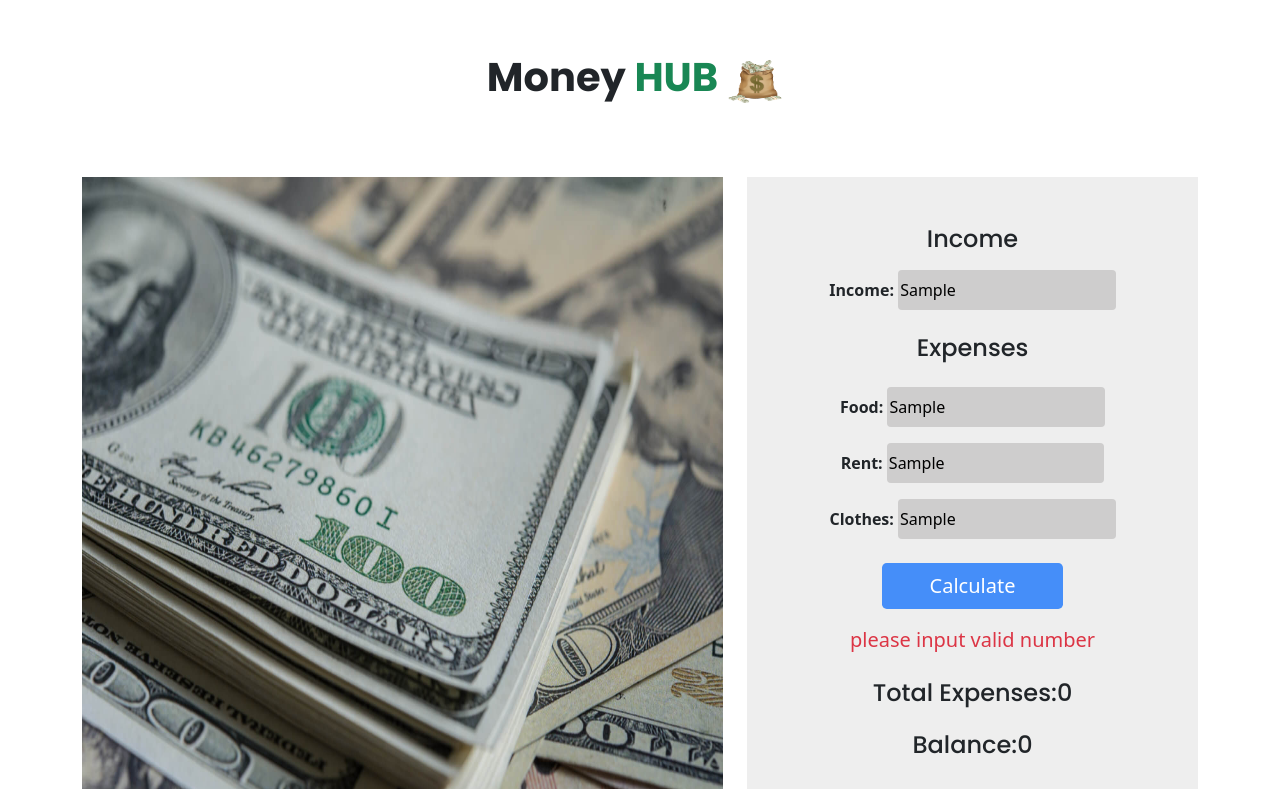
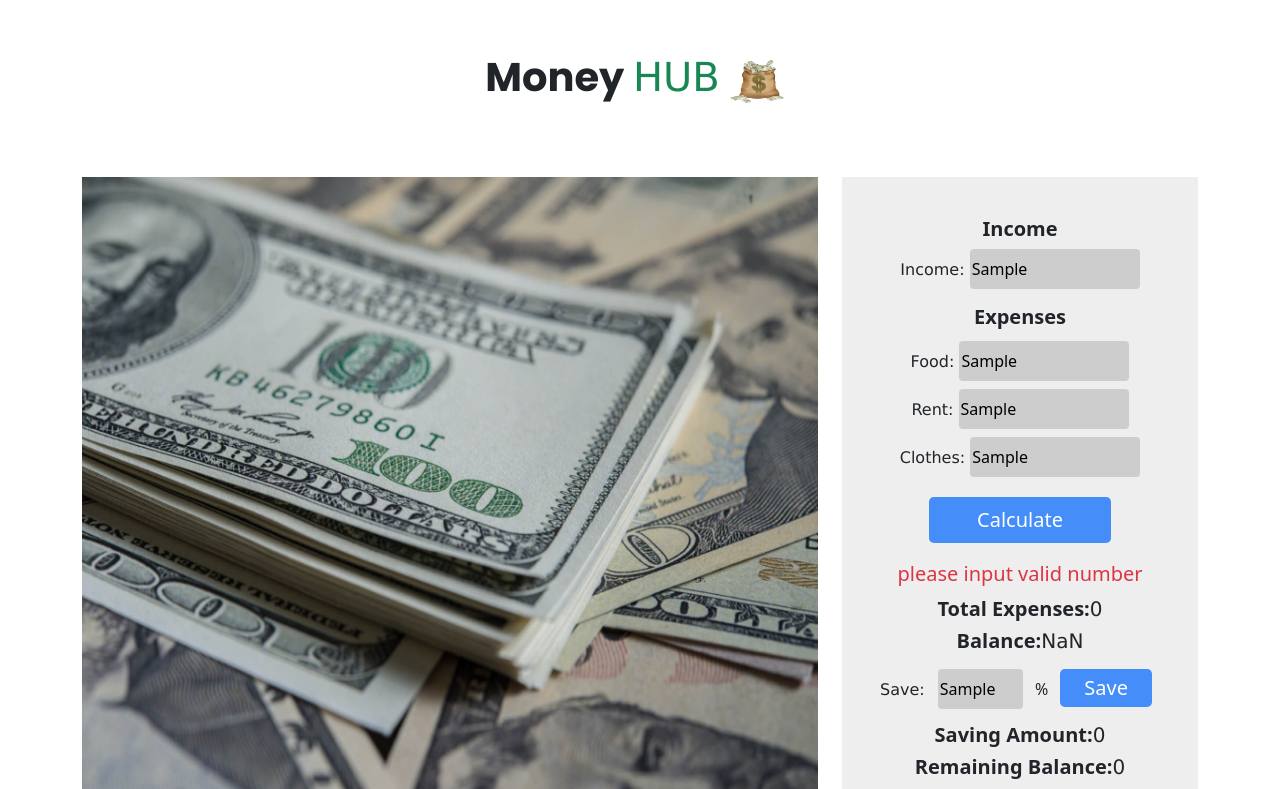
Before and after one commit to arifraj199/money-master-assingment05, a plain HTML site: page index.html in a window 1280 px wide. Both pictures are taken after typing "Sample", "Sample", "Sample", "Sample", "Sample" into the empty fields and a click on the button "Calculate". Shown: the top 789 px of the page. Drawn offline with nearby package versions, Linux system fonts and the light colour scheme.

Commit message:
extra image remove and necessary style added

```diff
--- a/css/style.css
+++ b/css/style.css
@@ -23,6 +23,11 @@ p {
     font-family: 'Montserrat', sans-serif;
 }
 
+span {
+    font-weight: 500;
+    font-family: Verdana, Geneva, Tahoma, sans-serif;
+}
+
 .bg-balance-info {
     background-color: #eeeeee;
 }
--- a/index.html
+++ b/index.html
@@ -25,40 +25,40 @@
         <section class="container">
             <div class="row my-5 gy-3 gx-lg-4">
                 <!-- image -->
-                <div class="col-12 col-md-7">
+                <div class="col-12 col-md-8">
                     <img class="img-fluid h-100" src="images/money2.jpg" alt="">
                 </div>
                 <!-- account -->
-                <div class="col-12 col-md-5 text-center ">
-                    <div class="bg-balance-info px-2 py-5">
+                <div class="col-12 col-md-4 text-center ">
+                    <div class="bg-balance-info px-2 py-3">
                         <!-- total income -->
                         <div>
-                            <h4 class="mb-3">Income</h4>
-                            <span class="fw-bold">Income: </span><input id="income-cost" class="w-50 border-0 py-2 input-bg rounded" type="text" value="">
+                            <h5 class="mb-2 mt-4 fw-bold">Income</h5>
+                            <span>Income: </span><input id="income-cost" class="w-50 border-0 py-2 input-bg rounded" type="text" value="">
                         </div>
                         <!-- expenses -->
                         <div>
-                            <h4 class="mt-4 mb-3">Expenses</h4>
-                            <span class="fw-bold">Food: </span><input id="food-cost" class="w-50 my-2 py-2 input-bg border-0 rounded" type="text" value="">
-                            <br><span class="fw-bold">Rent: </span><input id="rent-cost" class="w-50 my-2 py-2 input-bg border-0 rounded" type="text" value="">
-                            <br><span class="fw-bold">Clothes: </span><input id="clothes-cost" class="w-50 my-2 py-2 input-bg border-0 rounded" type="text" value=""><br>
+                            <h5 class="mt-3 mb-2 fw-bold">Expenses</h5>
+                            <span>Food: </span><input id="food-cost" class="w-50 my-1 py-2 input-bg border-0 rounded" type="text" value="">
+                            <br><span>Rent: </span><input id="rent-cost" class="w-50 my-1 py-2 input-bg border-0 rounded" type="text" value="">
+                            <br><span>Clothes: </span><input id="clothes-cost" class="w-50 my-1 py-2 input-bg border-0 rounded" type="text" value=""><br>
                         </div>
                         <!-- calculate button -->
                         <div class="mb-3 mt-3">
-                            <button id="calculate-button" class="bg-primary bg-opacity-75 text-white border-0 fs-5 px-5 py-2 rounded-3 ">Calculate</button>
+                            <button id="calculate-button" class="bg-primary bg-opacity-75 text-white border-0 fs-5 px-5 py-2 rounded-3">Calculate</button>
                         </div>
                         <div id="error-message" class="text-danger fs-5"></div>
                         <!-- total balance count -->
                         <div>
-                            <h4 class="my-4">Total Expenses:<span id="expenses-total">0</span></h4>
-                            <h4 class="my-4">Balance:<span id="balance-total">0</span></h4>
+                            <h5 class="my-2 fw-bold">Total Expenses:<span id="expenses-total">0</span></h5>
+                            <h5 class="my-2 fw-bold">Balance:<span id="balance-total">0</span></h5>
                         </div>
                         <!-- saving balance -->
                         <div>
-                            <span class="fw-bold">Save: </span><input id="save-cost" class="w-25 border-0 py-2 input-bg mx-2 rounded" type="text" value=""> % <button id="save-button" class="bg-primary bg-opacity-75 text-white border-0 fs-5 px-4 py-1 my-2 mx-2 rounded-3 ">Save</button>
+                            <span>Save: </span><input id="save-cost" class="w-25 border-0 py-2 input-bg mx-2 rounded" type="text" value=""> % <button id="save-button" class="bg-primary bg-opacity-75 text-white border-0 fs-5 px-4 py-1 my-2 mx-2 rounded-3 ">Save</button>
                             <div id="error-throw" class="text-danger fs-5"></div>
-                            <h4 class="my-3">Saving Amount:<span id="saving-amount">0</span></h4>
-                            <h4>Remaining Balance:<span id="remaining-amount">0</span></h4>
+                            <h5 class="my-2 fw-bold">Saving Amount:<span id="saving-amount">0</span></h5>
+                            <h5 class="fw-bold">Remaining Balance:<span id="remaining-amount">0</span></h5>
                         </div>
                     </div>
 
--- a/js/app.js
+++ b/js/app.js
@@ -54,13 +54,16 @@ function saveBalance(property) {
 const calculateButton = document.getElementById('calculate-button');
 calculateButton.addEventListener('click', function() {
     const errorMessage = document.getElementById('error-message');
+    const balance = document.getElementById('balance-total');
     const foodCost = getInput('food');
     const rentCost = getInput('rent');
     const clothesCost = getInput('clothes');
     const incomeValue = getInput('income');
+    const totalExpenses = addExpenses(foodCost, rentCost, clothesCost);
+
 
     // error message for calculate cost
-    if (foodCost > 0 && rentCost > 0 && clothesCost > 0 && incomeValue > 0) {
+    if (foodCost > 0 && rentCost > 0 && clothesCost > 0 && incomeValue > 0 && totalExpenses <= incomeValue) {
         balanceTotal();
         expensesBalance();
         updateTotalBalance('balance');
@@ -68,9 +71,15 @@ calculateButton.addEventListener('click', function() {
     } else if (foodCost < 0 || rentCost < 0 || clothesCost < 0 || incomeValue < 0) {
         errorMessage.innerText = 'please enter positive integer number';
         document.getElementById('expenses-total').innerText = 0;
+        balance.innerText = incomeValue;
+    } else if (totalExpenses > incomeValue) {
+        errorMessage.innerText = 'expenses balance is more than income balance';
+        document.getElementById('expenses-total').innerText = 0;
+        balance.innerText = incomeValue;
     } else {
         errorMessage.innerText = 'please input valid number';
         document.getElementById('expenses-total').innerText = 0;
+        balance.innerText = incomeValue;
     }
 });
 
```
Also changed, not shown: images/money-heist.jpg (added), images/money-hub.jpg (deleted), images/money-master-2.jpg (deleted).
